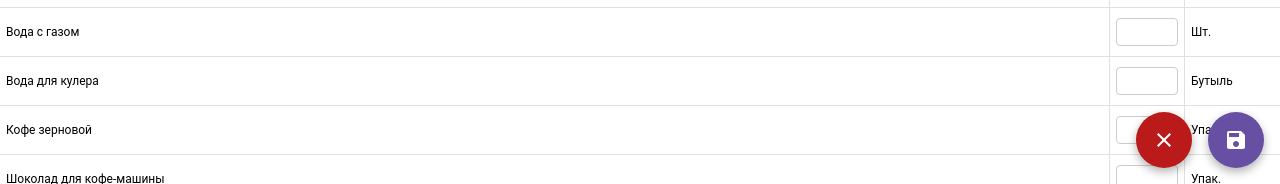
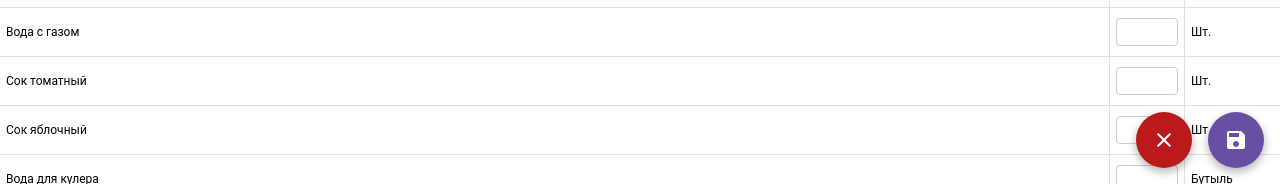
Before and after one commit to DarkHorseDigital/TableApp, a plain HTML site: page index.html in a window 1280 px wide. Shown: the part 616-800 px from the top of the page. Drawn offline with Linux system fonts and the light colour scheme.

Commit message:
Update index.html

```diff
--- a/index.html
+++ b/index.html
@@ -159,6 +159,8 @@
             {name: "Кока-кола без сахара", unit: "Шт."},
             {name: "Вода без газа", unit: "Шт."},
             {name: "Вода с газом", unit: "Шт."},
+            {name: "Сок томатный", unit: "Шт."},
+            {name: "Сок яблочный", unit: "Шт."},
             {name: "Вода для кулера", unit: "Бутыль"},
             {name: "Кофе зерновой", unit: "Упак."},
             {name: "Шоколад для кофе-машины", unit: "Упак."},
@@ -180,7 +182,7 @@
             {name: "Салфетки влажные", unit: "Шт."},
             {name: "Вилки одноразовые", unit: "Шт."},
             {name: "Трубочки одноразовые", unit: "Шт."},
-            {name: "Зубочистки", unit: "Шт."},
+            {name: "Зубочистки", unit: "Упак."},
             {name: "Размешиватели для кофе", unit: "Шт."},
             {name: "Лента чековая", unit: "Рулон"},
             {name: "Полотенца бумажные", unit: "Упаковка"},
```
